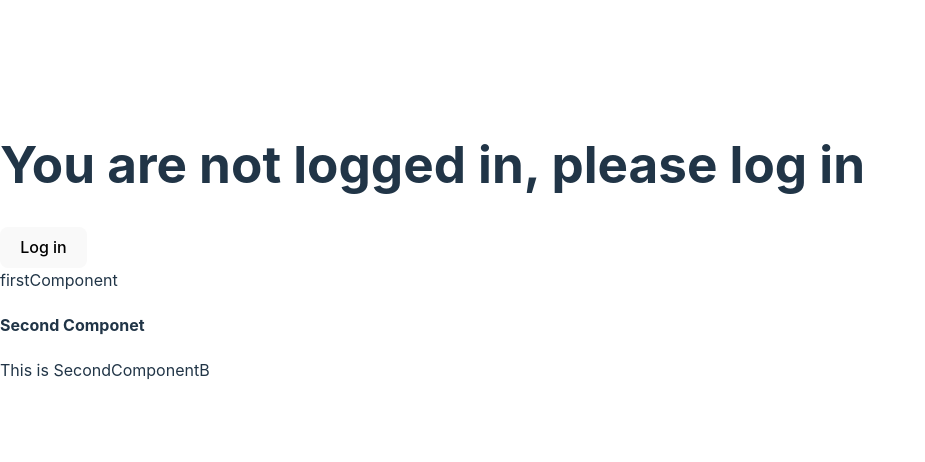
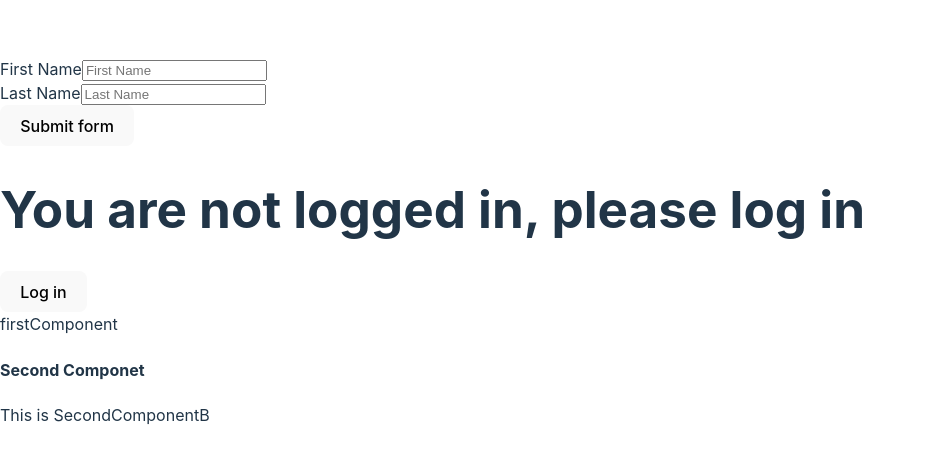
Before and after one commit to dammyolapaix/learning-react, a React (Vite) app: page / in a window 1280 px wide. Shown: the part 158-620 px from the top of the page, without its empty margins (0-925 px from the left). Built offline with nearby package versions, Linux system fonts and the light colour scheme.

Commit message:
Explained useState with form inputs

```diff
--- a/src/App.jsx
+++ b/src/App.jsx
@@ -1,6 +1,7 @@
 import React, { useState } from "react";
 import FirstComponent from "./components/FirstComponent";
 import SecondComponent from "./components/SecondComponent";
+import InputForm from "./components/InputForm";
 
 const userData = {
   id: 1,
@@ -46,6 +47,7 @@ function App() {
 
   return (
     <div>
+      <InputForm />
       {userInfo !== null && userInfo.role === "RSM" ? (
         <div>
           <p>Sorry, you can't access this page.</p>
--- /dev/null
+++ b/src/components/InputForm.jsx
@@ -0,0 +1,55 @@
+import React, { useState } from "react";
+
+const InputForm = () => {
+  const [firstName, setFirstName] = useState("");
+  const [lastName, setLastName] = useState("");
+
+  //   const handleChange = (e) => {
+  //     setFirstName(e.target.value);
+
+  //     // console.log(firstName);
+
+  //     console.log(e.target.value);
+  //   };
+
+  const handleSubmit = (e) => {
+    // Prevent the browser from reloading the page
+    e.preventDefault();
+    const formInput = {
+      firstName: firstName,
+      lastName: lastName,
+    };
+    console.log(formInput);
+  };
+
+  return (
+    <div>
+      <form onSubmit={handleSubmit}>
+        <div className="">
+          <label htmlFor="">First Name</label>
+          <input
+            type="text"
+            placeholder="First Name"
+            //   value={firstName}
+            onChange={(e) => setFirstName(e.target.value)}
+          />
+        </div>
+        <div className="">
+          <label htmlFor="">Last Name</label>
+          <input
+            type="text"
+            placeholder="Last Name"
+            //   value={firstName}
+            onChange={(e) => setLastName(e.target.value)}
+          />
+        </div>
+        <div className="">
+          <button type="submit">Submit form</button>
+        </div>
+      </form>
+      {firstName} {lastName}
+    </div>
+  );
+};
+
+export default InputForm;
```
